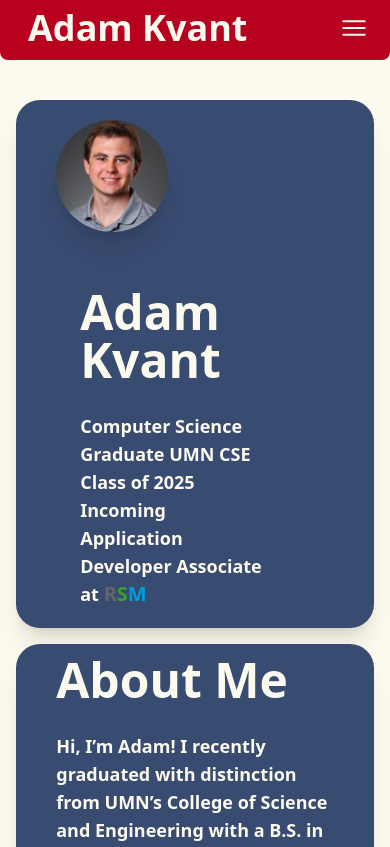
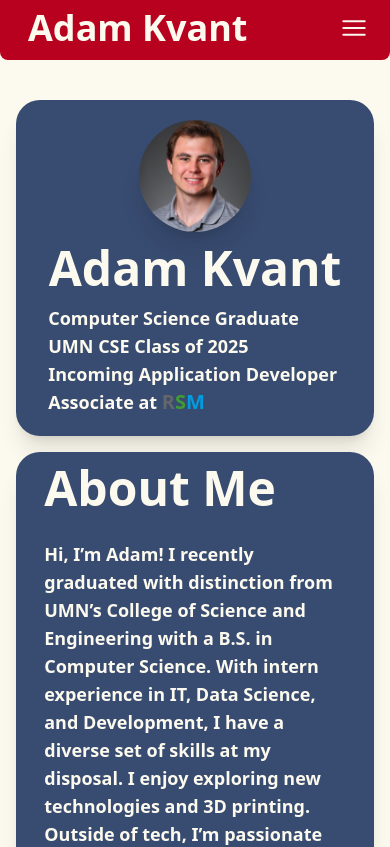
Before and after one commit to AdamKvant/AdamKvantSite, a SvelteKit app: page / in a window 390 px wide. Shown: the top 847 px of the page. Built offline with nearby package versions, Linux system fonts and the light colour scheme.

Commit message:
homepage fixed on mobile

```diff
--- a/src/app.css
+++ b/src/app.css
@@ -27,31 +27,31 @@
 }
 
 .headshot {
-    @apply rounded-full shadow-xl md:w-64 md:h-64 w-28 h-28 object-contain ml-10;
+    @apply rounded-full shadow-xl md:w-64 md:h-64 w-28 h-28 object-contain md:ml-10;
 }
 
 .Intro{
-    @apply sm:w-4/5 w-2/5 bg-[#384B70] pb-7 pt-5 rounded-3xl mt-10 flex sm:flex-row flex-col justify-center shadow-lg
+    @apply sm:w-4/5 w-2/5 bg-[#384B70] pb-7 pt-5 rounded-3xl mt-10 flex flex-col md:flex-row items-center justify-center shadow-lg
 }
 
 .Name {
-    @apply font-bold text-5xl text-[#FCFAEE] mt-14 pl-16
+    @apply font-bold text-5xl text-[#FCFAEE] mt-3 md:mt-14 md:pl-16 px-8
 }
 
 .IntroDesc{
-    @apply text-[#FCFAEE] mt-7 pl-16 font-semibold text-lg pr-10
+    @apply text-[#FCFAEE] mt-3 md:mt-7 md:pl-16 font-semibold text-lg md:pr-10 px-8
 }
 
 .Card {
-    @apply w-11/12 md:w-2/5 bg-[#384B70] rounded-3xl text-[#FCFAEE] font-semibold text-lg pb-5 shadow shadow-xl
+    @apply w-11/12 md:w-4/5 bg-[#384B70] rounded-3xl text-[#FCFAEE] font-semibold text-lg pb-5 shadow-xl
 }
 
 .CardTitle{
-    @apply font-bold text-5xl text-[#FCFAEE] mt-3 pl-10
+    @apply font-bold text-5xl text-[#FCFAEE] mt-3 pl-7 md:pl-10
 }
 
 .CardDesc{
-    @apply text-[#FCFAEE] mt-7 pl-10 font-semibold text-lg pr-10
+    @apply text-[#FCFAEE] mt-7 pl-7 md:pl-10 font-semibold text-lg pr-7 md:pr-10
 }
 
 .Tag{
--- a/src/components/Card.svelte
+++ b/src/components/Card.svelte
@@ -12,7 +12,7 @@
       {#if description}
       <br>
       {/if}
-      <div class="flex flex-wrap justify-center gap-2">
+      <div class="flex flex-wrap w-full justify-center gap-2">
         {#each tags as tag}
           <Tag text={tag}/>
         {/each}
--- a/src/routes/+page.svelte
+++ b/src/routes/+page.svelte
@@ -9,11 +9,10 @@
 
   <!-- Body -->
 <div class="flex flex-col items-center gap-4 min-h-full mb-10">
-
   <!-- Intro -->
   <div class="Card Intro" id="Intro">
       <img src="/images/Headshot.jpg" alt="Adam Kvant Headshot" class="headshot">
-    <div class="flex flex-col w-4/5 sm:w-full">
+    <div class="flex flex-col items-center md:items-start justify-center md:w-4/5 w-full">
       <h1 class="Name">Adam Kvant</h1>
       <div class="IntroDesc">
         Computer Science Graduate UMN CSE Class of 2025
```
